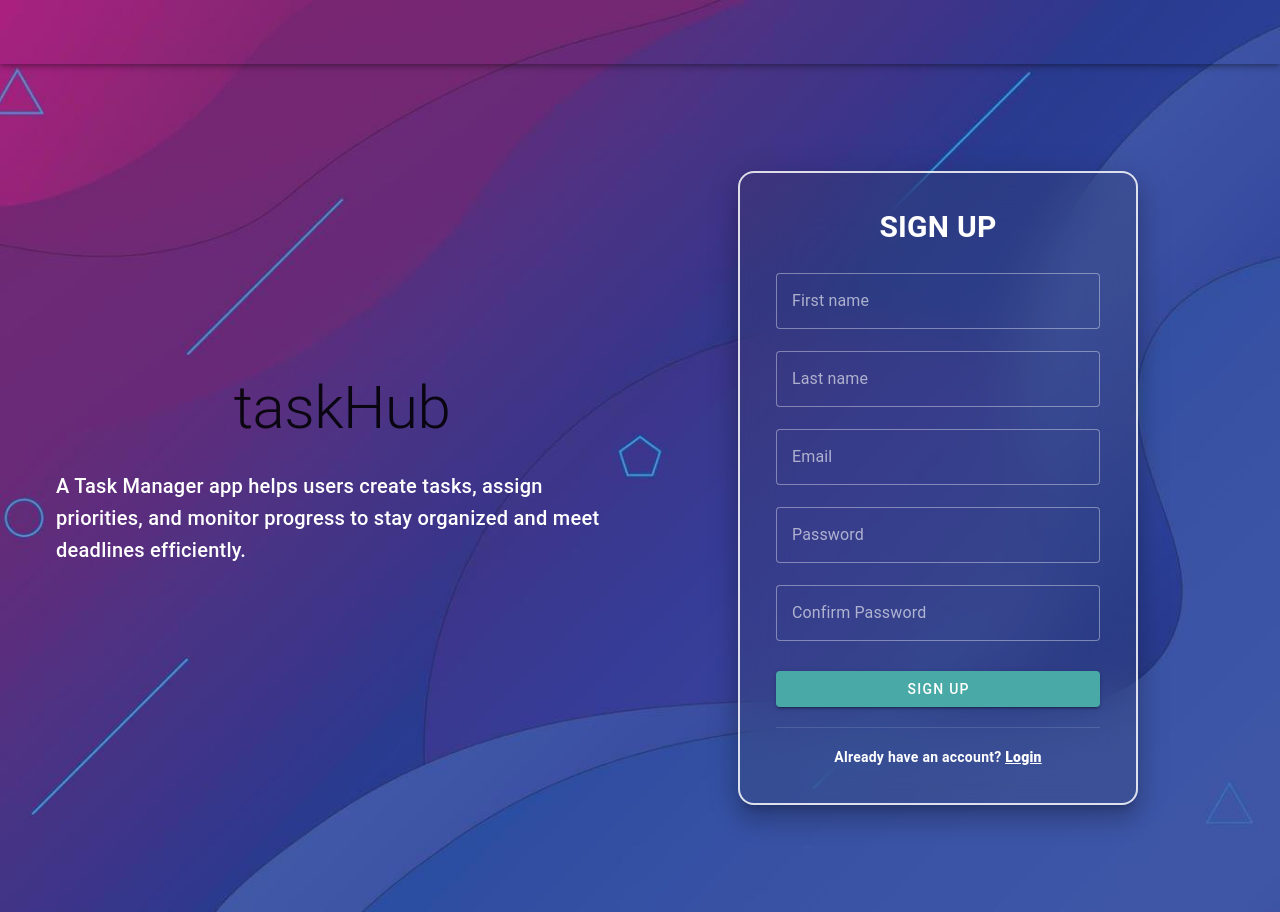
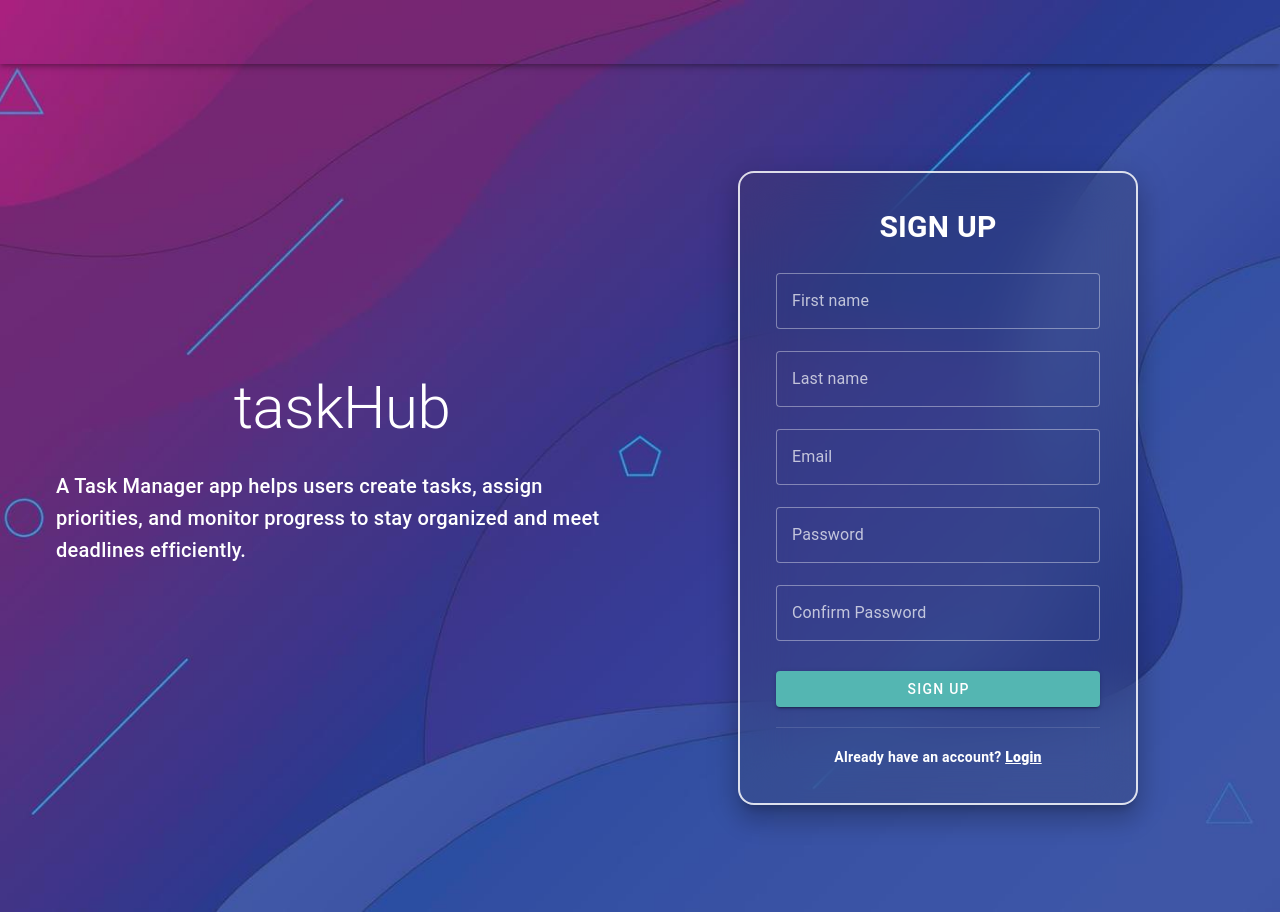
Before and after one commit to cindycariate/task_hub, a Vue app: page /signUp in a window 1280 px wide. Built offline with nearby package versions, Linux system fonts and the light colour scheme.

Commit message:
fix: changed the color of the title in SignUpView

```diff
--- a/src/views/auth/SignUpView.vue
+++ b/src/views/auth/SignUpView.vue
@@ -2,7 +2,7 @@
 import { ref } from 'vue'
 import BackgroundLayout from '@/components/auth/BackgroundLayout.vue'
 
-const theme = ref('light')
+const theme = ref('dark')
 
 function onClick() {
   theme.value = theme.value === 'light' ? 'dark' : 'light'
```
